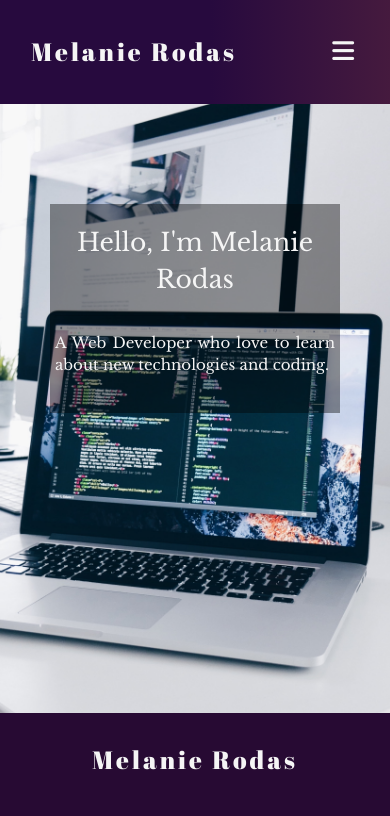
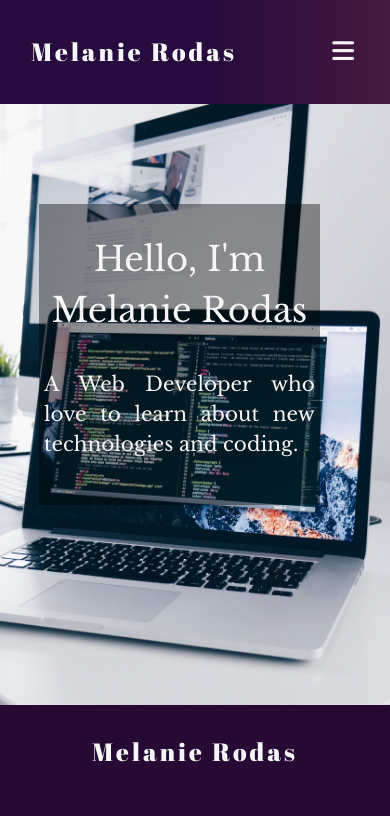
Before and after one commit to melanierolo/Portfolio, a website: page index.html in a window 390 px wide. Shown: the top 816 px of the page. Drawn offline with nearby package versions, Linux system fonts and the light colour scheme.

Commit message:
changed size of home- media screeen-600px

```diff
--- a/src/styles/style_home.css
+++ b/src/styles/style_home.css
@@ -14,38 +14,39 @@ body {
   background-position: center center;
 }
 
-  .home_welcome{
+.home_welcome {
   position: inherit;
-    padding:40px 10px 40px 10px;
+  padding: 40px 10px 40px 10px;
   width: fit-content;
   text-align: center;
-    font-family: 'Abril Fatface', cursive;
-    font-family: 'Libre Baskerville', serif;
-    color:whitesmoke;
-  	background: rgba(0,0,0,0.4);
+  font-family: "Abril Fatface", cursive;
+  font-family: "Libre Baskerville", serif;
+  color: whitesmoke;
+  background: rgba(0, 0, 0, 0.4);
 }
 
-  .home_title{
+.home_title {
   font-size: 5vw;
 }
 
-  .home_comment{
+.home_comment {
   font-size: 2vw;
 }
 
 @media screen and (max-width: 600px) {
-    .home_title{
-      font-size: 25px;
+  .home_title {
+    font-size: 34px;
   }
-    .home_comment{
-      font-size: 15px;
+  .home_comment {
+    font-size: 20px;
     text-align: justify;
   }
-    .home_welcome{
-     padding: 20px 5px 20px 5px;
+  .home_welcome {
+    padding: 30px 5px 30px 5px;
+    width: 90%;
   }
 
   .home_imagen {
-      padding: 100px 50px 300px 50px;
+    padding: 100px 10% 200px 10%;
   }
 }
```
Lines whose indentation alone changed are shown as unchanged.
